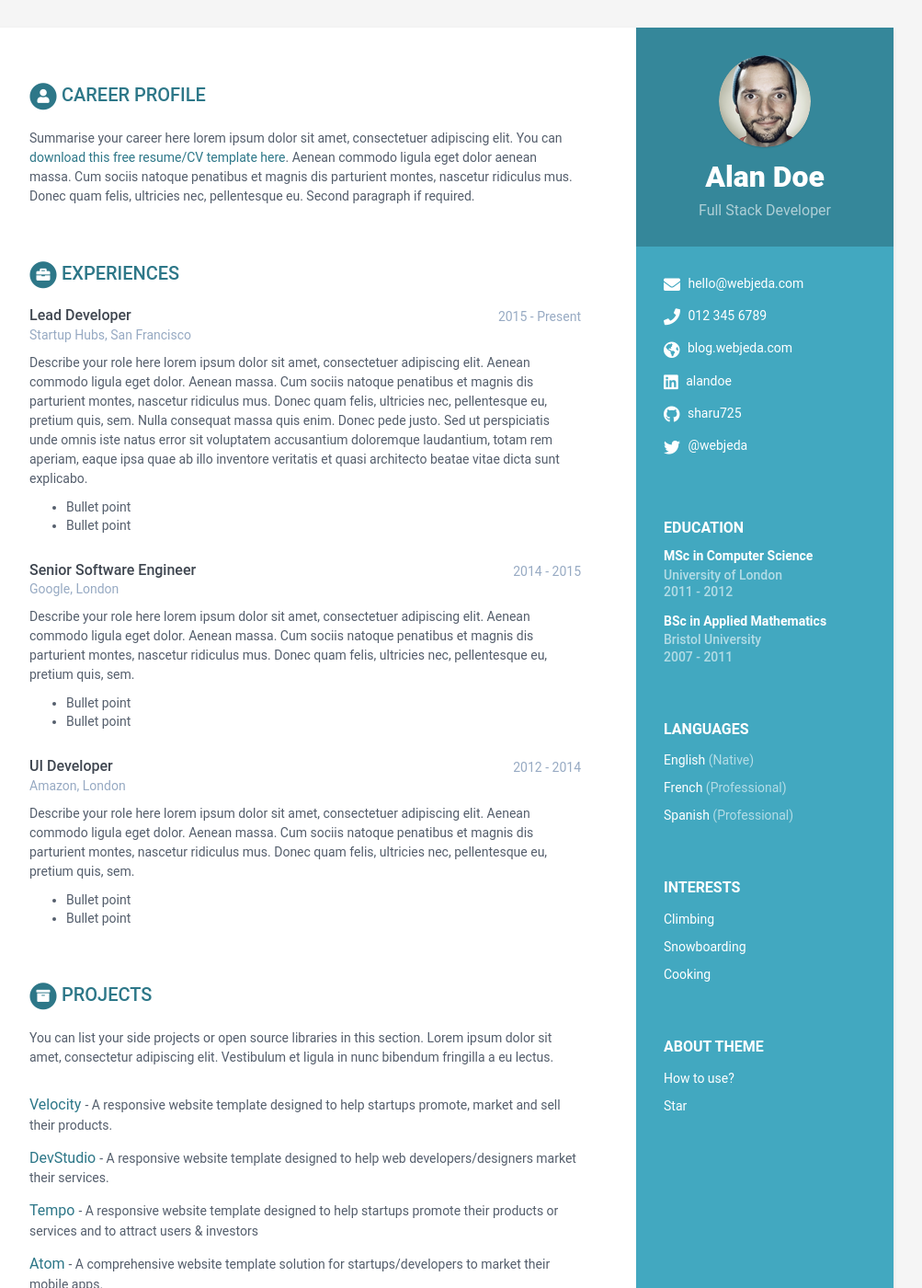
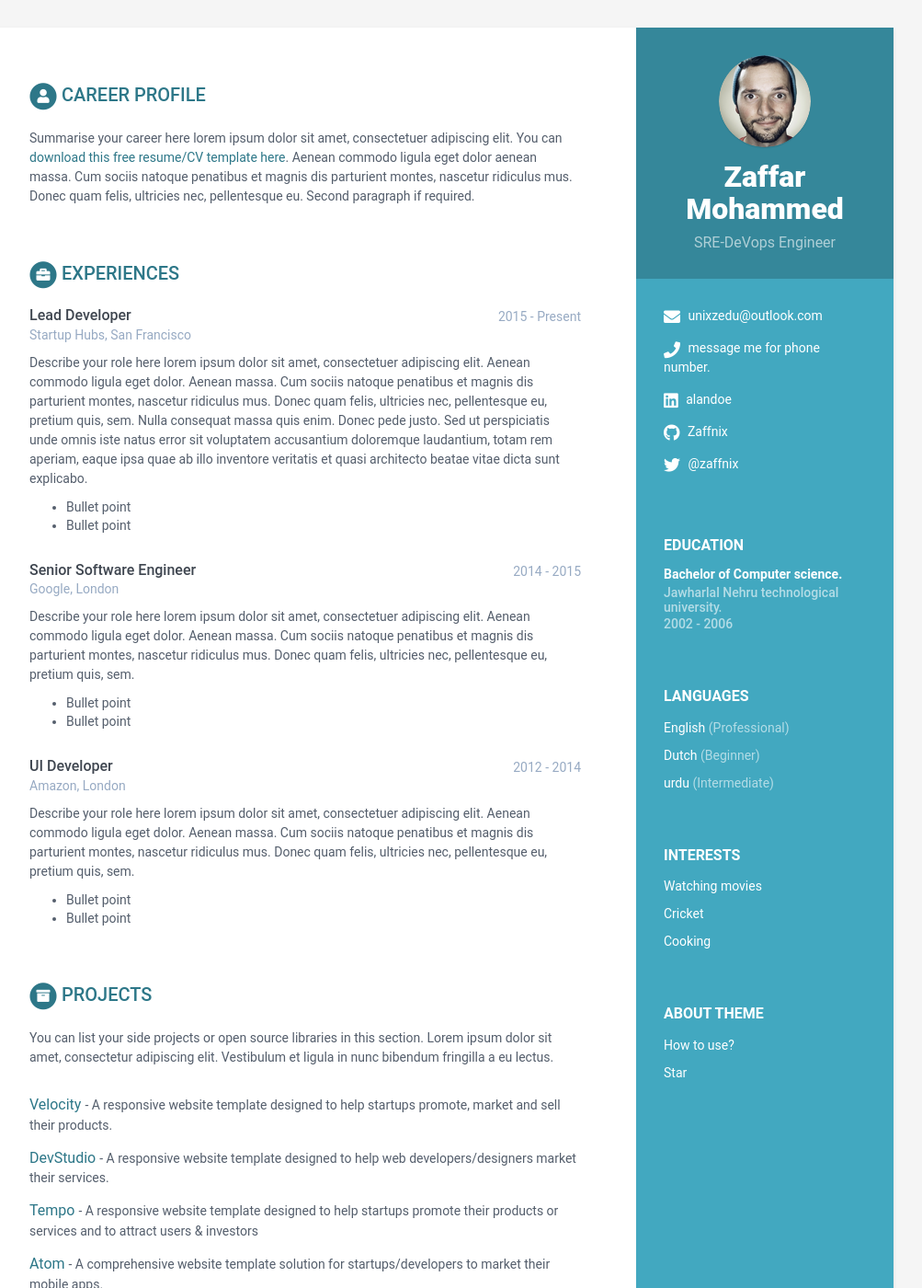
Before and after one commit to zaffnix/com, a Jekyll site: the page built from index.html, in a window 1280 px wide and 1400 px high. Shown: the whole window at 92% size, without its empty margins (168-1171 px from the left). Built offline with Jekyll 4.4.1, drawn with Linux system fonts in a browser that asks for light colours.

Commit message:
Update data.yml
adding details.

```diff
--- a/_data/data.yml
+++ b/_data/data.yml
@@ -7,39 +7,33 @@ sidebar:
     education: True # set to False if you want education in main section instead of in sidebar
 
     # Profile information
-    name: Alan Doe
-    tagline: Full Stack Developer
+    name: Zaffar Mohammed
+    tagline: SRE-DeVops Engineer
     avatar: profile.png  #place a 100x100 picture inside /assets/images/ folder and provide the name of the file below
 
     # Sidebar links
-    email: hello@webjeda.com
-    phone: 012 345 6789
-    website: blog.webjeda.com #do not add http://
+    email: unixzedu@outlook.com
+    phone: message me for phone number.
     linkedin: alandoe
-    github: sharu725
-    telegram: # add your nickname without '@' sign
-    gitlab:
-    bitbucket:
-    twitter: '@webjeda'
-    stack-overflow: # Number/Username, e.g. 123456/alandoe
-    codewars:
-    goodreads: # Number-Username, e.g. 123456-alandoe
+    github: Zaffnix
+    twitter: '@zaffnix'
+
 
     languages:
       - idiom: English
-        level: Native
-
-      - idiom: French
         level: Professional
 
-      - idiom: Spanish
-        level: Professional
+      - idiom: Dutch
+        level: Beginner
+
+      - idiom: urdu
+        level: Intermediate
 
     interests:
-      - item: Climbing
+      - item: Watching movies
         link:
 
-      - item: Snowboarding
+      - item: Cricket
         link:
 
       - item: Cooking
@@ -55,20 +49,9 @@ career-profile:
       Donec quam felis, ultricies nec, pellentesque eu.
       Second paragraph if required.
 education:
-    - degree: MSc in Computer Science
-      university: University of London
-      time: 2011 - 2012
-      details: |
-        Describe your study here lorem ipsum dolor sit amet, consectetuer
-        adipiscing elit. Aenean commodo ligula eget dolor. Aenean massa. Cum
-        sociis natoque penatibus et magnis dis parturient montes, nascetur
-        ridiculus mus. Donec quam felis, ultricies nec, pellentesque eu,
-        pretium quis, sem.
-          - Bullet point
-          - Bullet point
-    - degree: BSc in Applied Mathematics
-      university: Bristol University
-      time: 2007 - 2011
+    - degree: Bachelor of Computer science.
+      university: Jawharlal Nehru technological university.
+      time: 2002 - 2006
       details: |
         Describe your study here lorem ipsum dolor sit amet, consectetuer
         adipiscing elit. Aenean commodo ligula eget dolor. Aenean massa. Cum
```
